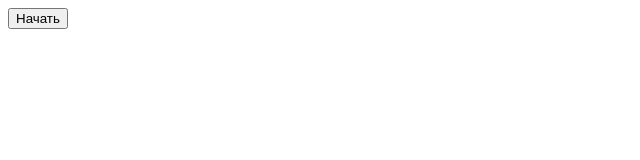
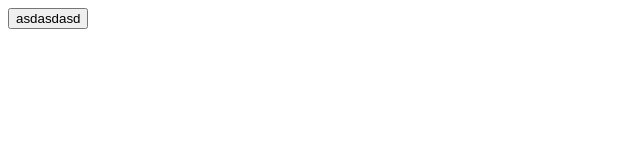
Before and after one commit to voland2610/Practice-post, a React (Vite) app: page / in a window 1280 px wide. Shown: the top 160 px of the page, without its empty margins (0-640 px from the left). Built offline with nearby package versions, Linux system fonts and the light colour scheme.

Commit message:
feat: add routing and added structural files

```diff
--- a/index.html
+++ b/index.html
@@ -3,7 +3,7 @@
   <head>
     <meta charset="UTF-8" />
     <meta name="viewport" content="width=device-width, initial-scale=1.0" />
-    <title>Vite + React</title>
+    <title>Pet progect</title>
   </head>
   <body>
     <div id="root"></div>
--- a/src/App.jsx
+++ b/src/App.jsx
@@ -1,9 +1,10 @@
-import PostMainPage from "./components/PostMainPage";
+import AppRouter from "./routes/AppRouter";
+
 
 const App = () => {
   return (
     <>
-      <PostMainPage/>
+      <AppRouter></AppRouter>
     </>
   )
 }
--- a/src/components/PostMainPage.jsx
+++ /dev/null
@@ -1,9 +0,0 @@
-const PostMainPage = () => {
-  return (
-    <>
-        <button>Начать</button>
-    </>
-  );
-};
-
-export default PostMainPage;
--- a/src/main.jsx
+++ b/src/main.jsx
@@ -1,9 +1,12 @@
 import { StrictMode } from 'react'
 import { createRoot } from 'react-dom/client'
+import {BrowserRouter} from 'react-router'
 import App from './App.jsx'
 
 createRoot(document.getElementById('root')).render(
   <StrictMode>
-    <App />
+    <BrowserRouter>
+      <App />
+    </BrowserRouter>
   </StrictMode>,
 )
--- /dev/null
+++ b/src/pages/WelcomePage.jsx
@@ -0,0 +1,15 @@
+import { useNavigate } from "react-router";
+
+function WelcomePage(){
+    const navigate = useNavigate();
+    const goToSettings = () => {
+    navigate("/ContentPage"); // меняет URL и рендерит компонент
+  };
+    return(
+        <>
+            <button onClick={goToSettings}>asdasdasd</button>
+        </>
+    )
+}
+
+export default WelcomePage;
--- /dev/null
+++ b/src/routes/AppRouter.jsx
@@ -0,0 +1,14 @@
+import { Routes, Route } from "react-router";
+import WelcomePage from "../pages/WelcomePage";
+// import ContentPage from "../pages/ContentPage";
+
+function AppRouter() {
+  return (
+    <Routes>
+      <Route path="/" element={<WelcomePage />} />
+      {/* <Route path="/content" element={<ContentPage />} /> */}
+    </Routes>
+  );
+}
+
+export default AppRouter;
```
Also changed, not shown: src/components/CommentCard.jsx (added), src/components/PostCard.jsx (added), src/components/TabButton.jsx (added), src/components/UserCard.jsx (added), src/pages/ContentPage.jsx (added).
